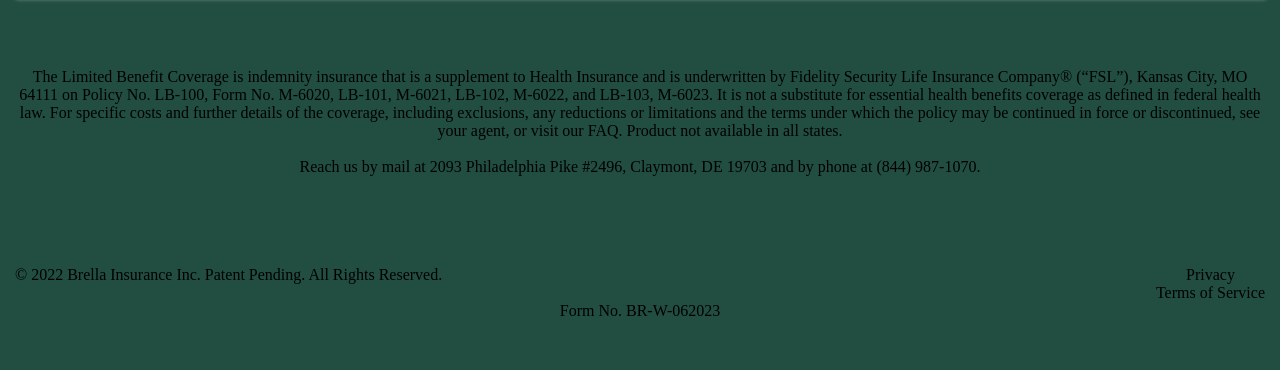
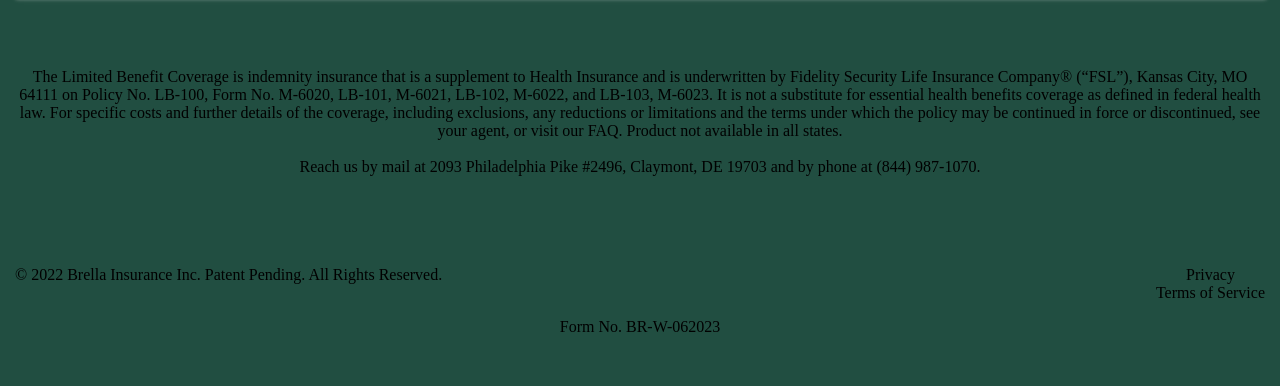
Before and after one commit to Qwerty-pixl/----------1--------, a plain HTML site: page index.html in a window 1280 px wide. Shown: the part 6075-6461 px from the top of the page. Drawn offline with nearby package versions, Linux system fonts and the light colour scheme.

Commit message:
added styles for form-terms

```diff
--- a/assets/css/style.css
+++ b/assets/css/style.css
@@ -1083,3 +1083,6 @@
   justify-content: space-between;
   display: flex;
 }
+.footer__terms-form-number {
+  margin-top: 1rem;
+}
```
